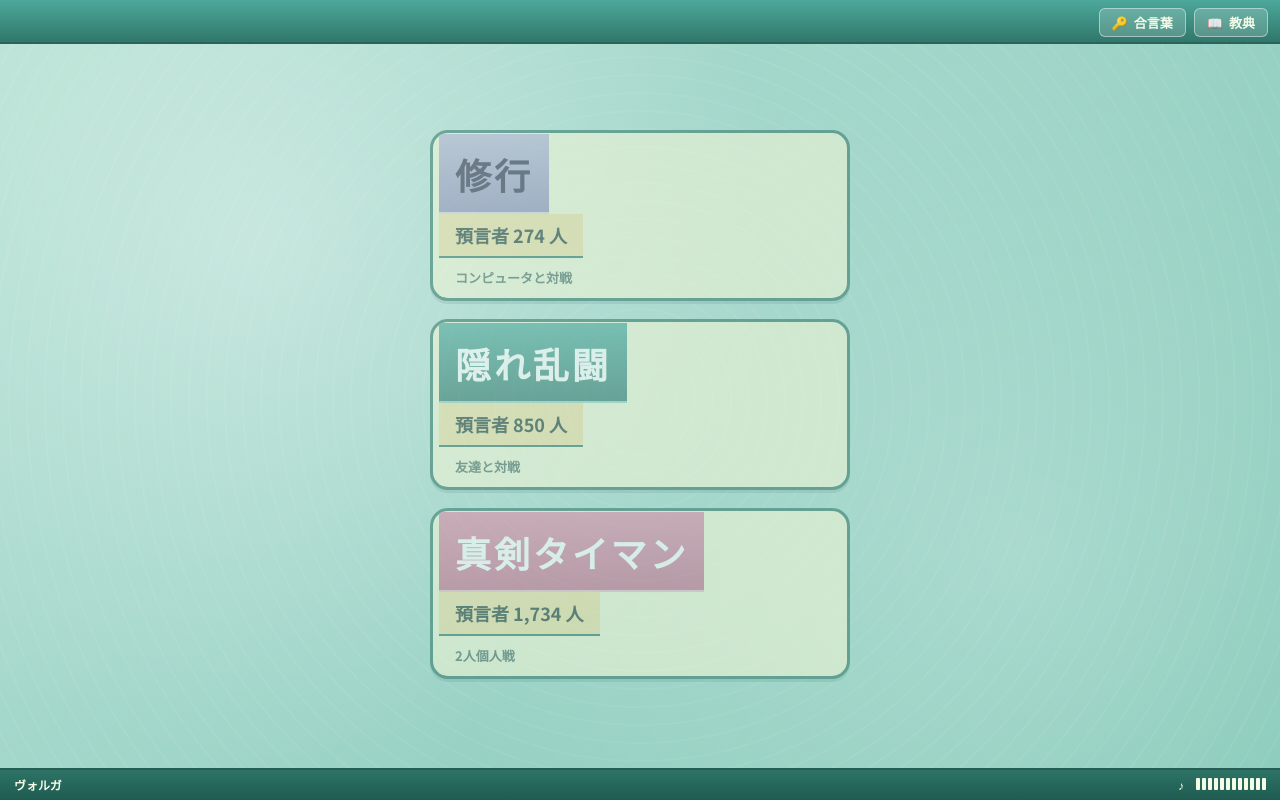
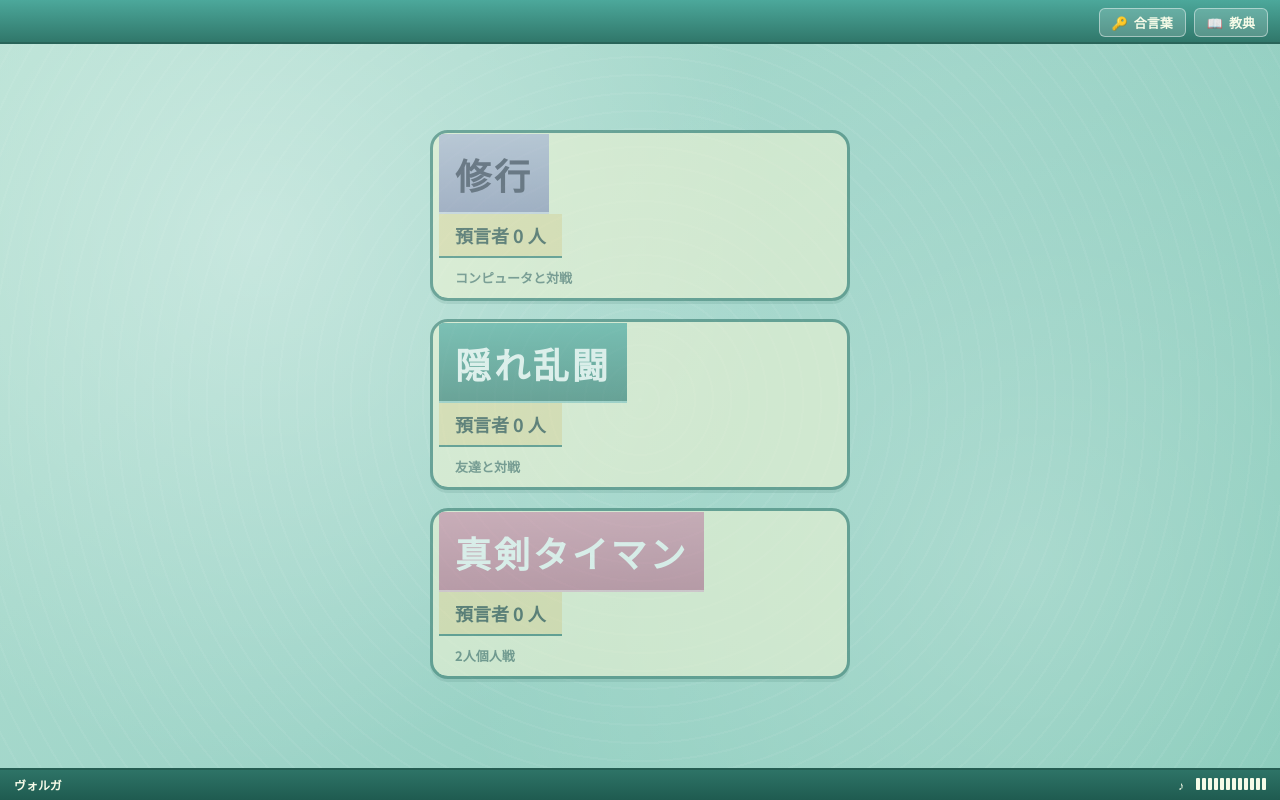
Before and after one commit to yuto-moriizumi/volga-field, a Next.js app in the folder apps/web/: page /lobby in a window 1280 px wide. Built offline with nearby package versions, Linux system fonts and the light colour scheme; no server answers.

Commit message:
Fix lobby prophet count
Use the server room list to display actual waiting prophet counts in the lobby.

```diff
--- a/apps/web/src/app/lobby/Lobby.tsx
+++ b/apps/web/src/app/lobby/Lobby.tsx
@@ -13,28 +13,24 @@ const MODES: {
   title: string;
   subtitle: string;
   tone: "tone-lavender" | "tone-teal" | "tone-pink";
-  players: number;
 }[] = [
   {
     id: "shugyo",
     title: "修行",
     subtitle: "コンピュータと対戦",
     tone: "tone-lavender",
-    players: 274,
   },
   {
     id: "kakure",
     title: "隠れ乱闘",
     subtitle: "友達と対戦",
     tone: "tone-teal",
-    players: 850,
   },
   {
     id: "shinken",
     title: "真剣タイマン",
     subtitle: "2人個人戦",
     tone: "tone-pink",
-    players: 1734,
   },
 ];
 
@@ -47,6 +43,7 @@ export function Lobby() {
   const [hostMode, setHostMode] = useState<ModeId | null>(null);
   const [hostPassword, setHostPassword] = useState("");
   const [showJoin, setShowJoin] = useState(false);
+  const [prophetCount, setProphetCount] = useState(0);
 
   useEffect(() => {
     const stored = localStorage.getItem("volga-player-name");
@@ -67,7 +64,19 @@ export function Lobby() {
       localStorage.setItem("volga-player-name", name.trim());
       router.push(`/room/${lastMessage.gameState.roomId}`);
     }
+    if (lastMessage.type === "rooms_list") {
+      setProphetCount(lastMessage.playerCount);
+    }
   }, [lastMessage, router, name]);
+
+  useEffect(() => {
+    if (status !== "connected") return;
+    send({ type: "list_rooms" });
+    const intervalId = window.setInterval(() => {
+      send({ type: "list_rooms" });
+    }, 5000);
+    return () => window.clearInterval(intervalId);
+  }, [send, status]);
 
   function startHost(mode: ModeId) {
     setError(null);
@@ -145,7 +154,9 @@ export function Lobby() {
               disabled={status !== "connected"}
             >
               <div className="head">{m.title}</div>
-              <div className="count">預言者 {m.players.toLocaleString()} 人</div>
+              <div className="count">
+                預言者 {getProphetCount(m.id, prophetCount).toLocaleString()} 人
+              </div>
               <div className="foot">{m.subtitle}</div>
             </button>
           ))}
@@ -220,3 +231,8 @@ function generatePassword(): string {
   }
   return out;
 }
+
+function getProphetCount(mode: ModeId, roomPlayerCount: number): number {
+  if (mode === "kakure") return roomPlayerCount;
+  return 0;
+}
```
Also changed, not shown: 2 other files (tests, documents, lock files or other folders).
